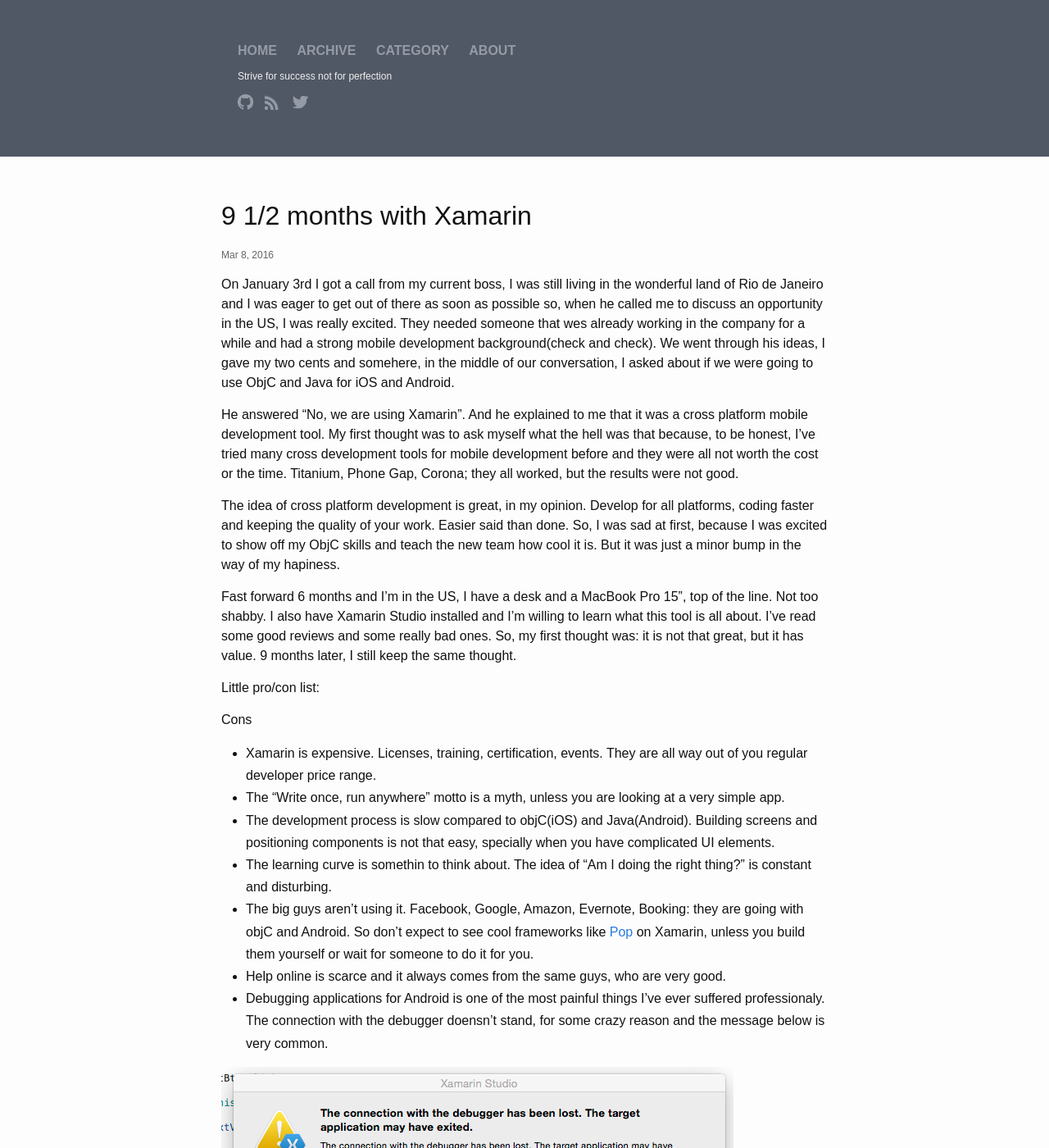
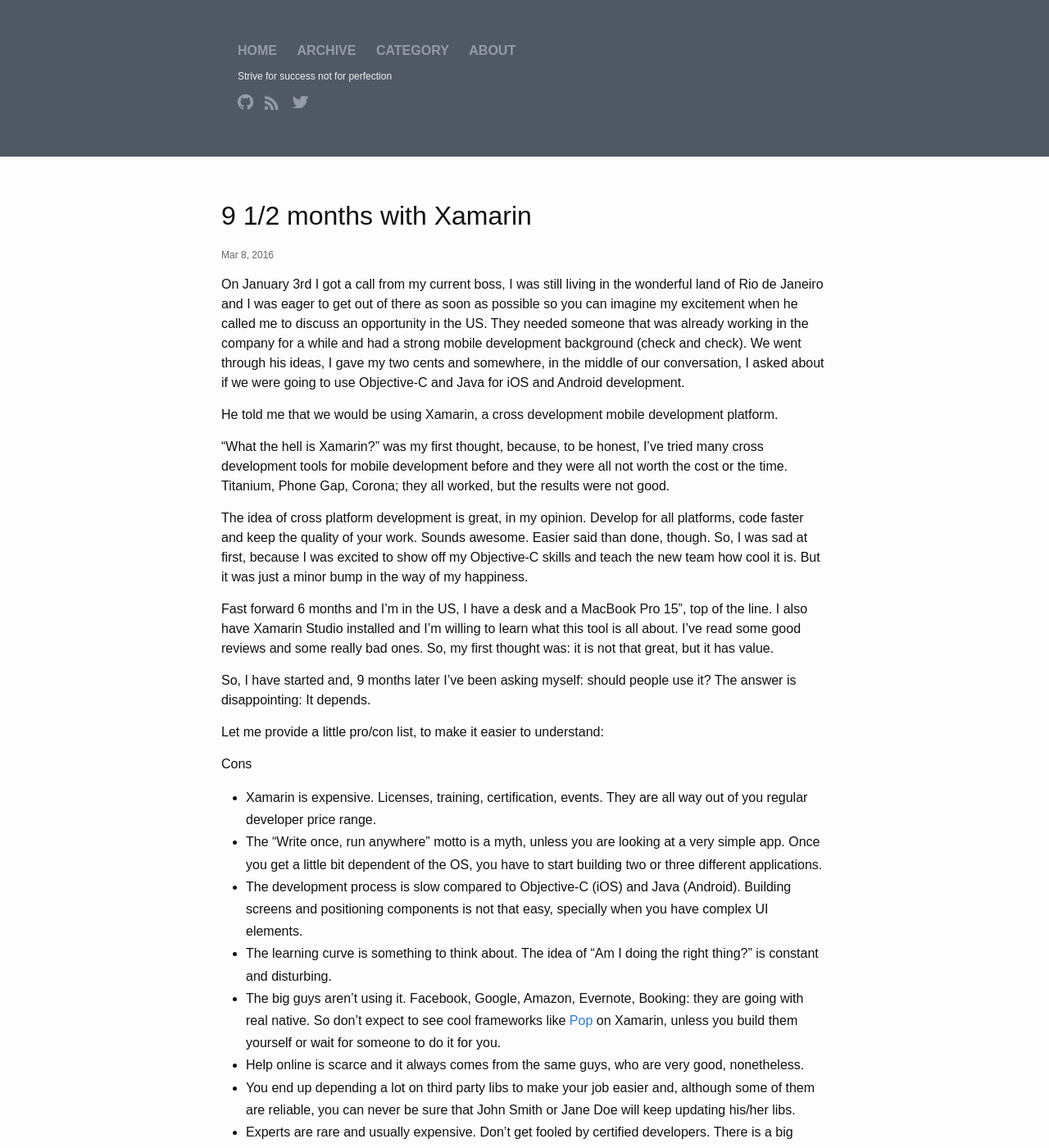
Before and after one commit to rochabr/rochabr.github.io, a Jekyll site: the page built from _posts/2016-03-01-nine-and-a-half-months-with-xamarin.markdown, in a window 1280 px wide and 1400 px high. Shown: the whole window at 82% size. Built offline with Jekyll 4.4.1, drawn with Linux system fonts in a browser that asks for light colours; some of the changed text lies outside the part shown.

Commit message:
Second post
finishing last touches

```diff
--- a/_posts/2016-03-01-nine-and-a-half-months-with-xamarin.markdown
+++ b/_posts/2016-03-01-nine-and-a-half-months-with-xamarin.markdown
@@ -5,41 +5,57 @@
 categories: developer xamarin
 comments: yes
 ---
-On January 3rd I got a call from my current boss, I was still living in the wonderful land of Rio de Janeiro and I was eager to get out of there as soon as possible so, when he called me to discuss an opportunity in the US, I was really excited. They needed someone that wes already working in the company for a while and had a strong mobile development background(check and check). We went through his ideas, I gave my two cents and somehere, in the middle of our conversation, I asked about if we were going to use ObjC and Java for iOS and Android.
+On January 3rd I got a call from my current boss, I was still living in the wonderful land of Rio de Janeiro and I was eager to get out of there as soon as possible so you can imagine my excitement when he called me to discuss an opportunity in the US. They needed someone that was already working in the company for a while and had a strong mobile development background (check and check). We went through his ideas, I gave my two cents and somewhere, in the middle of our conversation, I asked about if we were going to use Objective-C and Java for iOS and Android development.
 
-He answered "No, we are using Xamarin". And he explained to me that it was a cross platform mobile development tool. My first thought was to ask myself what the hell was that because, to be honest, I've tried many cross development tools for mobile development before and they were all not worth the cost or the time. Titanium, Phone Gap, Corona; they all worked, but the results were not good.
+He told me that we would be using Xamarin, a cross development mobile development platform.
 
-The idea of cross platform development is great, in my opinion. Develop for all platforms, coding faster and keeping the quality of your work. Easier said than done. So, I was sad at first, because I was excited to show off my ObjC skills and teach the new team how cool it is. But it was just a minor bump in the way of my hapiness.
+ "What the hell is Xamarin?" was my first thought, because, to be honest, I've tried many cross development tools for mobile development before and they were all not worth the cost or the time. Titanium, Phone Gap, Corona; they all worked, but the results were not good.
 
-Fast forward 6 months and I'm in the US, I have a desk and a MacBook Pro 15", top of the line. Not too shabby. I also have Xamarin Studio installed and I'm willing to learn what this tool is all about. I've read some good reviews and some really bad ones. So, my first thought was: it is not that great, but it has value. 9 months later, I still keep the same thought.
+The idea of cross platform development is great, in my opinion. Develop for all platforms, code faster and keep the quality of your work. Sounds awesome. Easier said than done, though. So, I was sad at first, because I was excited to show off my Objective-C skills and teach the new team how cool it is. But it was just a minor bump in the way of my happiness.
 
-Little pro/con list:
+Fast forward 6 months and I'm in the US, I have a desk and a MacBook Pro 15", top of the line. I also have Xamarin Studio installed and I'm willing to learn what this tool is all about. I've read some good reviews and some really bad ones. So, my first thought was: it is not that great, but it has value.
+
+So, I have started and, 9 months later I’ve been asking myself: should people use it? The answer is disappointing: It depends.
+
+Let me provide a little pro/con list, to make it easier to understand:
 
 Cons
 
 -	Xamarin is expensive. Licenses, training, certification, events. They are all way out of you regular developer price range.
--	The "Write once, run anywhere" motto is a myth, unless you are looking at a very simple app.
--	The development process is slow compared to objC(iOS) and Java(Android). Building screens and positioning components is not that easy, specially when you have complicated UI elements.
--	The learning curve is somethin to think about. The idea  of "Am I doing the right thing?" is constant and disturbing.
--	The big guys aren't using it. Facebook, Google, Amazon, Evernote, Booking: they are going with objC and Android. So don't expect to see cool frameworks like [Pop][pop-url] on Xamarin, unless you build them yourself or wait for someone to do it for you.
--	Help online is scarce and it always comes from the same guys, who are very good.
--	Debugging applications for Android is one of the most painful things I've ever suffered professionaly. The connection with the debugger doensn't stand, for some crazy reason and the message below is very common.
+-	The "Write once, run anywhere" motto is a myth, unless you are looking at a very simple app. Once you get a little bit dependent of the OS, you have to start building two or three different applications.
+-	The development process is slow compared to Objective-C (iOS) and Java (Android). Building screens and positioning components is not that easy, specially when you have complex UI elements.
+-	The learning curve is something to think about. The idea of "Am I doing the right thing?" is constant and disturbing.
+-	The big guys aren't using it. Facebook, Google, Amazon, Evernote, Booking: they are going with real native. So don't expect to see cool frameworks like [Pop][pop-url] on Xamarin, unless you build them yourself or wait for someone to do it for you.
+-	Help online is scarce and it always comes from the same guys, who are very good, nonetheless.
+-	You end up depending a lot on third party libs to make your job easier and, although some of them are reliable, you can never be sure that John Smith or Jane Doe will keep updating his/her libs.
+-	Experts are rare and usually expensive. Don't get fooled by certified developers. There is a big difference in being a Xamarin Certified Developer and being a real badass black belt Xamarin developer.
+-	Windows Phone apps can only be developed using Visual Studio on a Windows environment.
+-	Debugging applications for Android is one of the most painful things I've ever suffered professionally. The connection with the debugger doesn’t stand, for some crazy reason and the message below is very common.
 
 ![Error debug message](http://fernandorocha.io/images/debuggerandroid.png)
 
-Also, this compiler issue comes and goes:
+-	Also, this compiler issue comes and goes:
 
 ![Error compiler](http://fernandorocha.io/images/compilerissues.png)
 
-
 Pros
 
--	Xamarin works. It takes time, it is not always pretty, but it works. We are able to deliver quality products in the end.
--	C# is a powerful and easy language.
+-	Xamarin works. It takes time, it is not always pretty, but it works. We are able to deliver quality products in the end of our development cycles.
+-	You can share at least 20% of your code between platforms. If you make an effort, you can get to 90%, using Xamarin Forms, but it's not worth it, in most of the cases. Even Xamarin suggests that this technology is not for every app.
+-	C# is a powerful and an easy language to learn. You can do a lot with C#. The design patterns work well and you have a ton of test frameworks.
 -	Xamarin university is REALLY good. I can't say this enough. It's probably one of the best online classes I've ever seen in my life.
 -	Xamarin is perfect for quick mockups and tiny MVPs, where you are not trying to make things very pretty, but trying to give an idea of how your app you behave in Android and iOS.
+-	Xamarin is expanding. Microsoft just bought it and I hope to see some of their executives at [Xamarin Evolve][evolve-url], this year.
+-	As iOS native development, you need a Mac to compile the app. The good thing is that you'll only need one, since you can use Visual Studio for the development.
 
-At the end, all I can say is: I really miss objective-c. I miss the challenges, the community and feeling excited about upcoming things.
+At the end, all I can say is: you should use Xamarin if:
+-	Your team is strong with C# and have zero experience with mobile development in other platforms.
+-	You have money to spend.
+-	If you really want to write one code for all platforms, you should design simple interfaces.
+-	You are willing to bet that the development platform will become better in the future.
+
+These are my thoughts about this technology. Personally, I’ll continue doing my personal projects with the beautiful Xcode.
 
 
 [pop-url]: https://github.com/facebook/pop
+[evolve-url]: https://evolve.xamarin.com/
```
